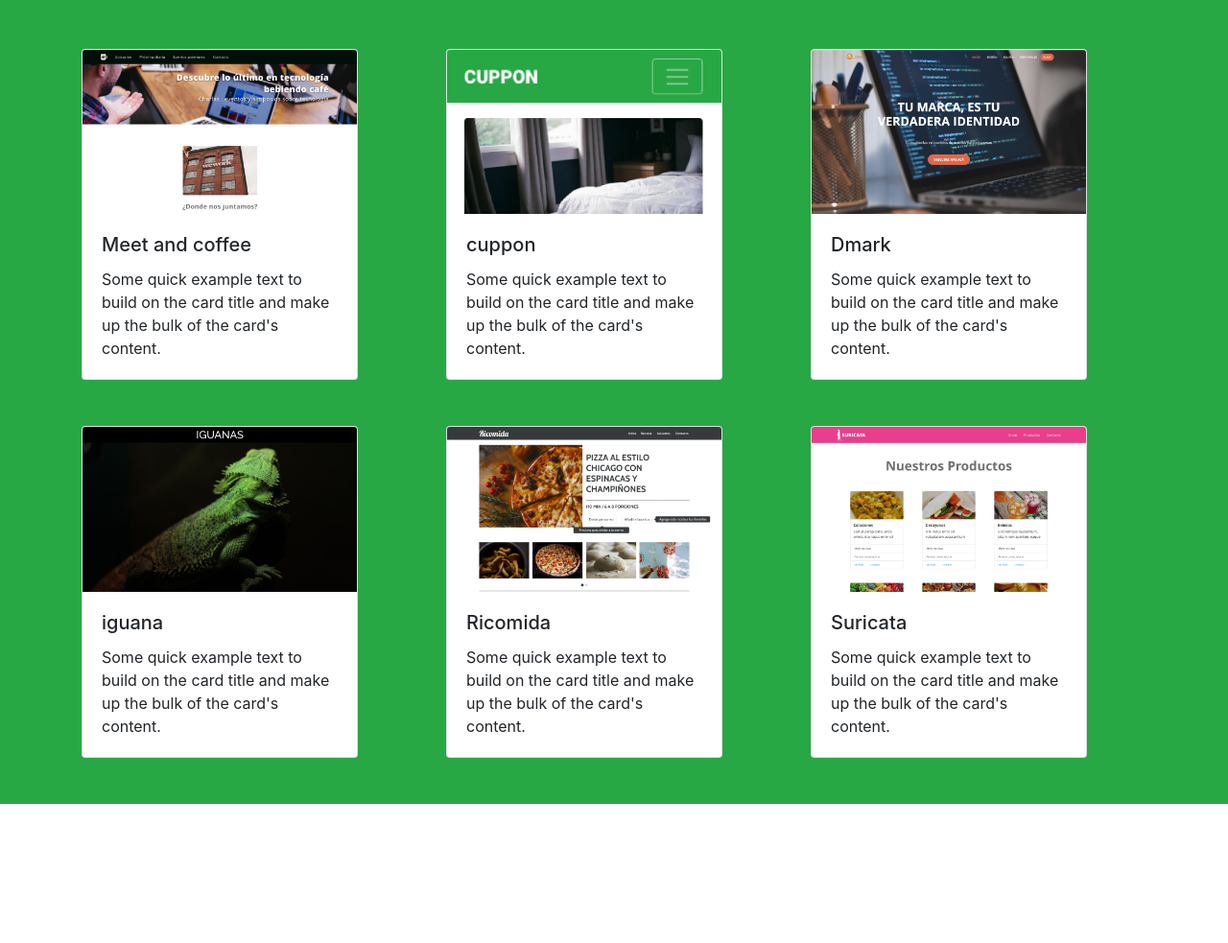
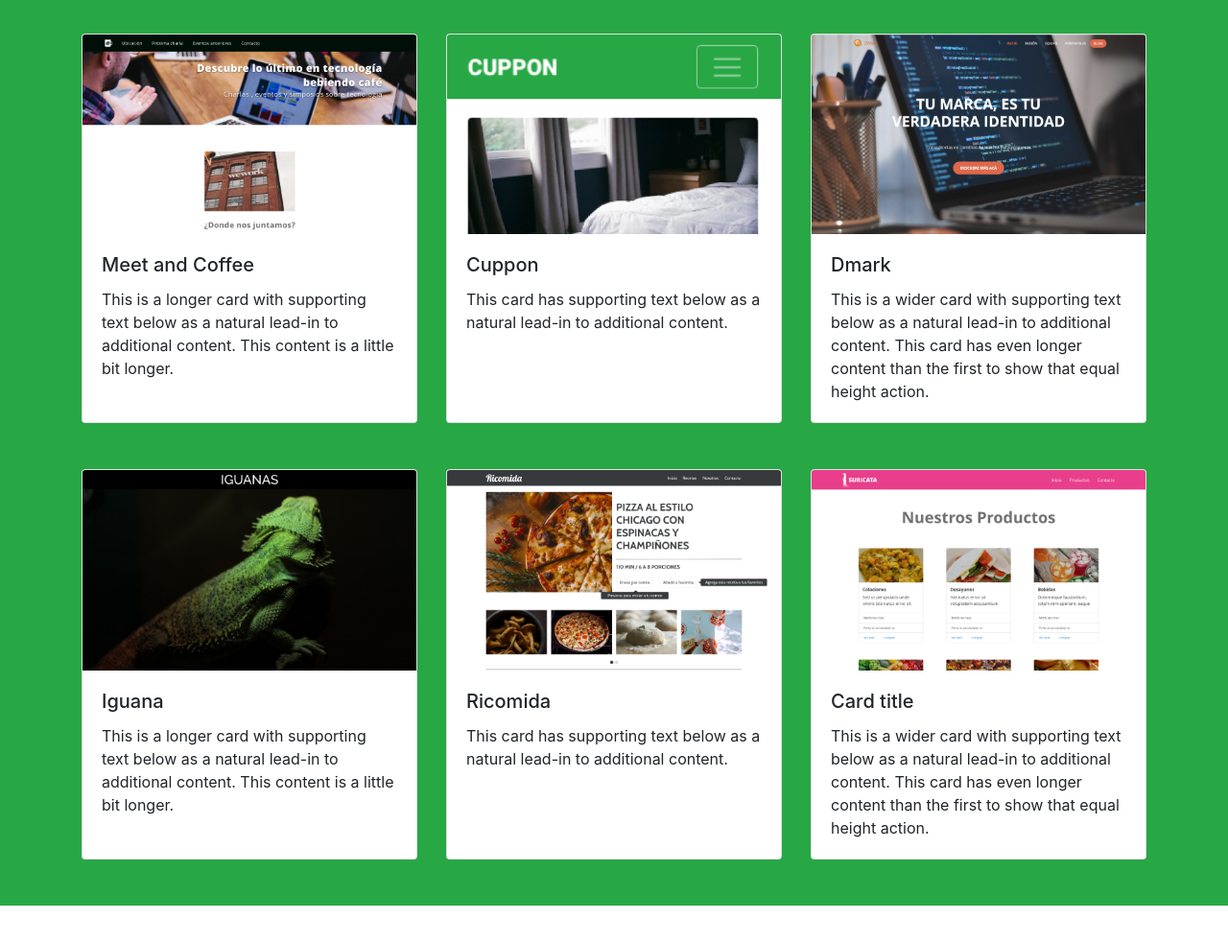
Before and after one commit to vcarmof/prueba_portafolio, a plain HTML site: page index.html in a window 1280 px wide. Shown: the part 1664-2647 px from the top of the page at 96% size. Drawn offline with nearby package versions, Linux system fonts and the light colour scheme; a script that the page names is missing.

Commit message:
change cards for card decks

```diff
--- a/index.html
+++ b/index.html
@@ -150,80 +150,57 @@
       <section id ="trabajos" class="trabajos bg-success py-5">
         <h1 class="text-center pb-3 text-white mt-2" >MIS ÚLTIMOS TRABAJOS</h1>
         <div class="container">
-          <div class="row mt-3">
-            <div class="col-md-6 col-lg-4 mt-5">
-                <div class="card" style="width: 18rem;">
-                      <img src="./assets/img/meet_coffee.png" class="card-img-top" alt="coffee">
+
+          <div class="card-deck mt-5">
+            <div class="card">
+              <img src="./assets/img/meet_coffee.png" class="card-img-top" alt="...">
               <div class="card-body">
-                        <h5 class="card-title">Meet and coffee</h5>
-                        <p class="card-text">Some quick example text to build on the card title and make up the bulk of the card's content.</p>
-
+                <h5 class="card-title">Meet and Coffee</h5>
+                <p class="card-text">This is a longer card with supporting text below as a natural lead-in to additional content. This content is a little bit longer.</p>
               </div>
             </div>
-            </div>
-            <div class="col-md-6 col-lg-4 mt-5">
-              <div class="card" style="width: 18rem;">
-                    <img src="./assets/img/cuppon.png" class="card-img-top" alt="Cuppon">
+            <div class="card">
+              <img src="./assets/img/cuppon.png" class="card-img-top" alt="...">
               <div class="card-body">
-                      <h5 class="card-title">cuppon</h5>
-                      <p class="card-text">Some quick example text to build on the card title and make up the bulk of the card's content.</p>
-
+                <h5 class="card-title">Cuppon</h5>
+                <p class="card-text">This card has supporting text below as a natural lead-in to additional content.</p>
               </div>
             </div>
-            </div>
-            <div class="col-md-6 col-lg-4 mt-5">
-                <div class="card" style="width: 18rem;">
-                      <img src="./assets/img/dmark.png" class="card-img-top" alt="mark">
+            <div class="card">
+              <img src="./assets/img/dmark.png" class="card-img-top" alt="...">
               <div class="card-body">
                 <h5 class="card-title">Dmark</h5>
-                        <p class="card-text">Some quick example text to build on the card title and make up the bulk of the card's content.</p>
-
-                    </div>
-                </div>
-            </div>
-
-          </div>
-
-          <div class="row">
-
-            <div class="col-md-6 col-lg-4 mt-5 ">
-              <div class="card" style="width: 18rem;">
-                    <img src="./assets/img/iguana_page.png" class="card-img-top" alt="iguana">
-                  <div class="card-body">
-                      <h5 class="card-title">iguana</h5>
-                      <p class="card-text">Some quick example text to build on the card title and make up the bulk of the card's content.</p>
-
-                  </div>
-              </div>
-          </div>
-          <div class="col-md-6 col-lg-4 mt-5">
-            <div class="card" style="width: 18rem;">
-                  <img src="./assets/img/ricomida.png" class="card-img-top" alt="ricomida">
-                <div class="card-body">
-                    <h5 class="card-title">Ricomida</h5>
-                    <p class="card-text">Some quick example text to build on the card title and make up the bulk of the card's content.</p>
-
-                </div>
-            </div>
-          </div>
-          <div class="col-md-6 col-lg-4 mt-5">
-              <div class="card" style="width: 18rem;">
-                    <img src="./assets/img/suricata.png" class="card-img-top" alt="suricata">
-                  <div class="card-body">
-                      <h5 class="card-title">Suricata</h5>
-                      <p class="card-text">Some quick example text to build on the card title and make up the bulk of the card's content.</p>
-
-                  </div>
+                <p class="card-text">This is a wider card with supporting text below as a natural lead-in to additional content. This card has even longer content than the first to show that equal height action.</p>
               </div>
             </div>
           </div>
 
 
-
+          <div class="card-deck mt-5">
+            <div class="card">
+              <img src="./assets/img/iguana_page.png" class="card-img-top" alt="...">
+              <div class="card-body">
+                <h5 class="card-title">Iguana</h5>
+                <p class="card-text">This is a longer card with supporting text below as a natural lead-in to additional content. This content is a little bit longer.</p>
+              </div>
+            </div>
+            <div class="card">
+              <img src="./assets/img/ricomida.png" class="card-img-top" alt="...">
+              <div class="card-body">
+                <h5 class="card-title">Ricomida</h5>
+                <p class="card-text">This card has supporting text below as a natural lead-in to additional content.</p>
+              </div>
+            </div>
+            <div class="card">
+              <img src="./assets/img/suricata.png" class="card-img-top" alt="...">
+              <div class="card-body">
+                <h5 class="card-title">Card title</h5>
+                <p class="card-text">This is a wider card with supporting text below as a natural lead-in to additional content. This card has even longer content than the first to show that equal height action.</p>
+              </div>
+            </div>
+          </div>
         </div>
       </section>
-
-
       <section id="contacto">
 
         <div class="typeform-widget" data-url="https://form.typeform.com/to/CqQU2jzI?typeform-medium=embed-snippet" style="width: 100%; height: 500px;"></div>
@@ -252,35 +229,6 @@
 
       </footer>
 
-
-
-
-
-
-
-
-
-
-
-
-
-
-
-
-
-
-
-
-
-
-
-
-
-
-
-
-
-
       <!--JQUUERY-->
       <script src="./assets/js/jquery.js"></script>
       <!--POPPER JS 1.16.1-->
```
Lines whose indentation alone changed are shown as unchanged.
